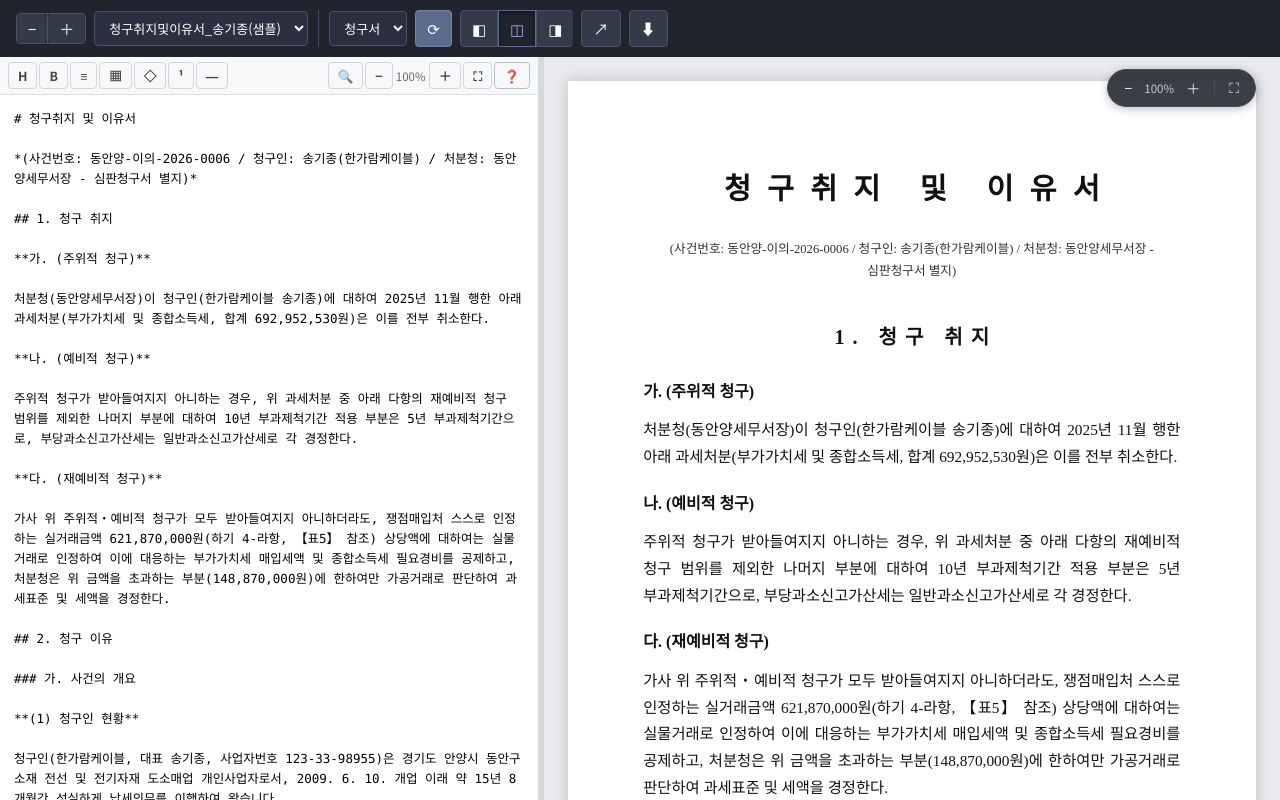
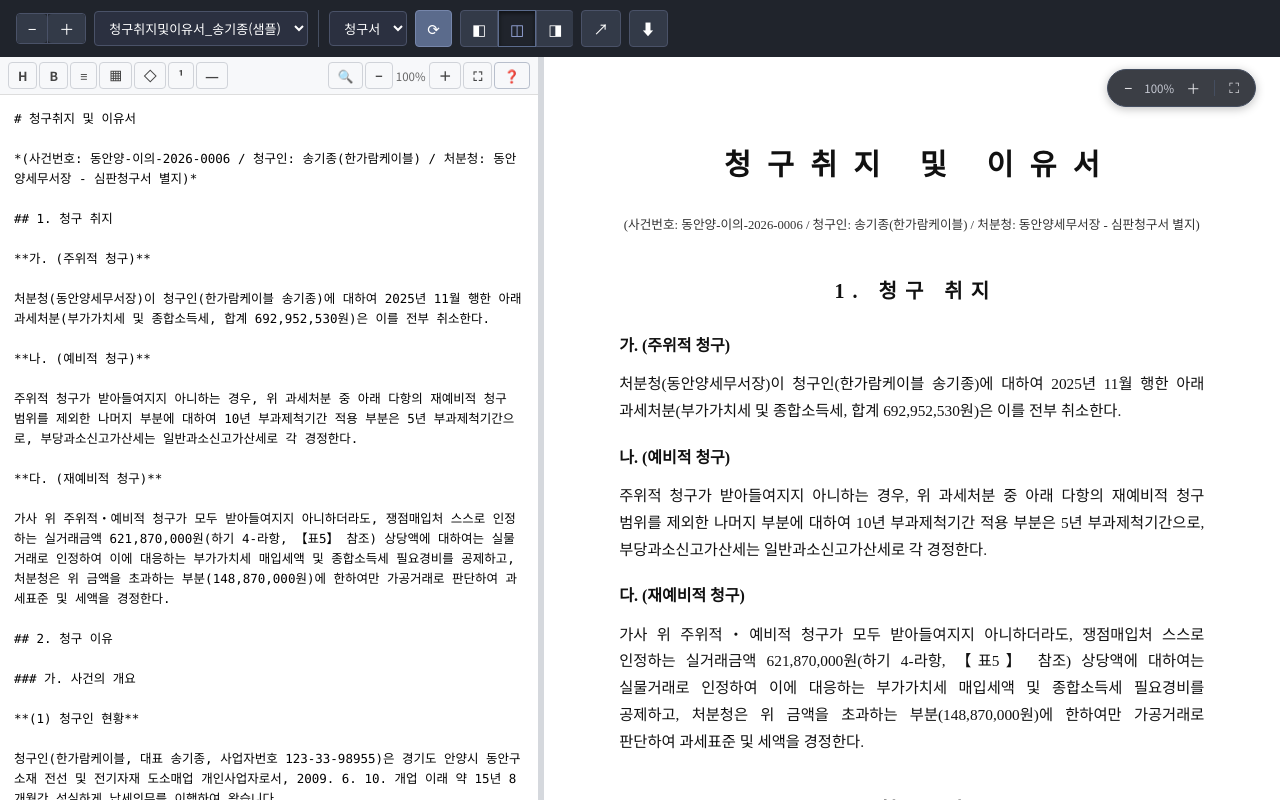
Before and after one commit to cho-netizen/NETAX_Desk, a plain HTML site: page report-writer/index.html in a window 1280 px wide. Drawn offline with nearby package versions, Linux system fonts and the light colour scheme.

Commit message:
Update index.html

```diff
--- a/report-writer/index.html
+++ b/report-writer/index.html
@@ -141,7 +141,11 @@
     white-space:pre-wrap; word-break:break-word; overflow:auto;
   }
 
-  #previewPane{ flex:1; overflow:auto; background:#e9eaee; padding:24px; position:relative; }
+  #previewPane{
+    flex:1; overflow:auto; background:#e9eaee; padding:0; position:relative;
+    direction: rtl; /* 스크롤바를 좌측(구분선 쪽)에 배치하는 트릭 — 내용물은 아래에서 다시 ltr로 되돌림 */
+  }
+  #previewPane > *{ direction: ltr; }
 
   /* 편집창・미리보기 스크롤바를 동일한 모양(얇고 은은하게)으로 통일 */
   #mdInput, #previewPane{
@@ -2084,6 +2088,12 @@ function setLayoutMode(mode){
   else if (mode === 'preview') ws.classList.add('preview-only');
   // mode === 'both'이면 아무 클래스도 없는 기본 상태(좌우 분할)
 
+  // 드래그로 걸어둔 인라인 폭(style.flex)은 CSS 규칙(flex:1 1 100%)보다 항상 우선하므로,
+  // 전용모드에서는 지워야 편집창/미리보기가 제대로 꽉 채워짐 (안 지우면 마지막 드래그 폭에 멈춰있음)
+  if (mode !== 'both') {
+    document.getElementById('editorPane').style.flex = '';
+  }
+
   document.getElementById('layoutEditor').classList.toggle('active', mode === 'editor');
   document.getElementById('layoutBoth').classList.toggle('active', mode === 'both');
   document.getElementById('layoutPreview').classList.toggle('active', mode === 'preview');
```
